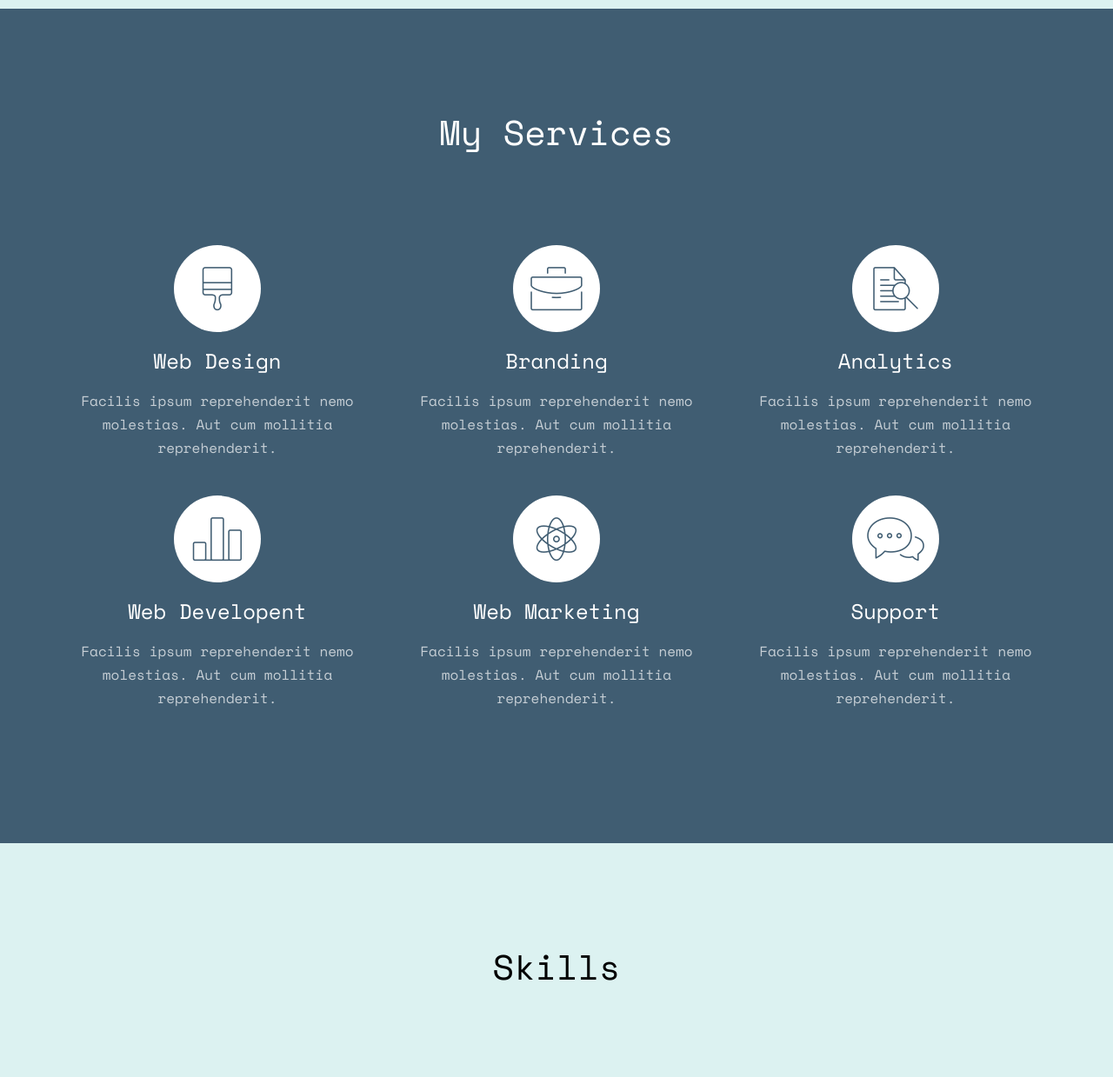
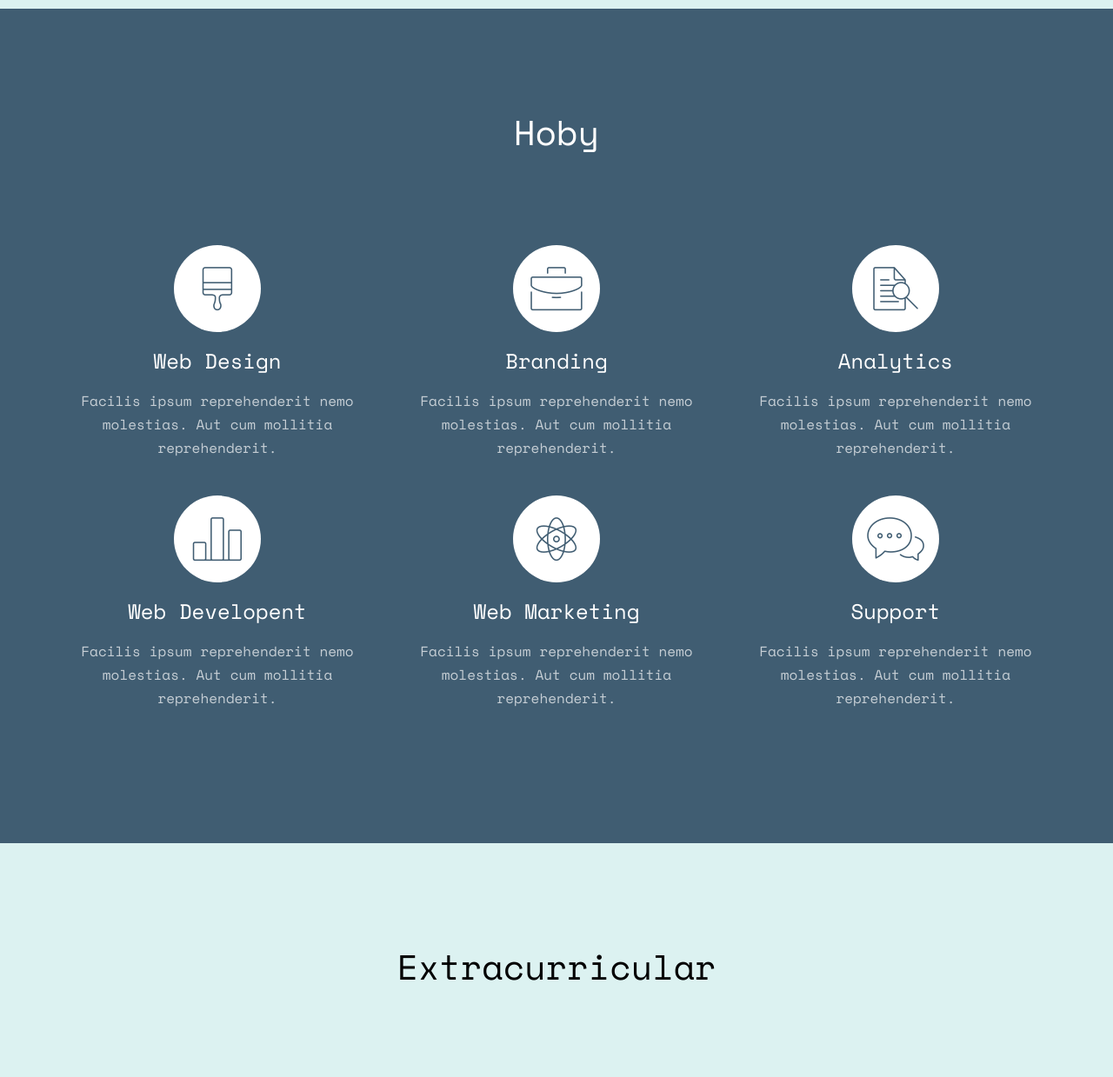
Before and after one commit to amamat20/profilbayu, a plain HTML site: page index.html in a window 1280 px wide. Shown: the part 3380-4619 px from the top of the page at 87% size. Drawn offline with nearby package versions, Linux system fonts and the light colour scheme; some packages are replaced by stand-ins of ours; no server answers; files whose address does not match are found by name.

Commit message:
Update index.html

```diff
--- a/index.html
+++ b/index.html
@@ -224,7 +224,7 @@
 			<div class="services-padding">
 				<div class="row">
 					<div class="col-md-8 col-md-offset-2 text-center fh5co-heading">
-						<h2>My Services</h2>
+						<h2>Hoby</h2>
 					</div>
 				</div>
 				<div class="row">
@@ -313,7 +313,7 @@
 		<div class="container">
 			<div class="row">
 				<div class="col-md-8 col-md-offset-2 text-center fh5co-heading">
-					<h2>Skills</h2>
+					<h2>Extracurricular</h2>
 				</div>
 			</div>
 			<div class="row row-pb-md">
@@ -624,9 +624,6 @@
 	<script src="js/jquery.stellar.min.js"></script>
 	<!-- Easy PieChart -->
 	<script src="js/jquery.easypiechart.min.js"></script>
-	<!-- Google Map -->
-	<script src="https://maps.googleapis.com/maps/api/js?key=AIzaSyCefOgb1ZWqYtj7raVSmN4PL2WkTrc-KyA&sensor=false"></script>
-	<script src="js/google_map.js"></script>
 
 	<!-- Main -->
 	<script src="js/main.js"></script>
```
